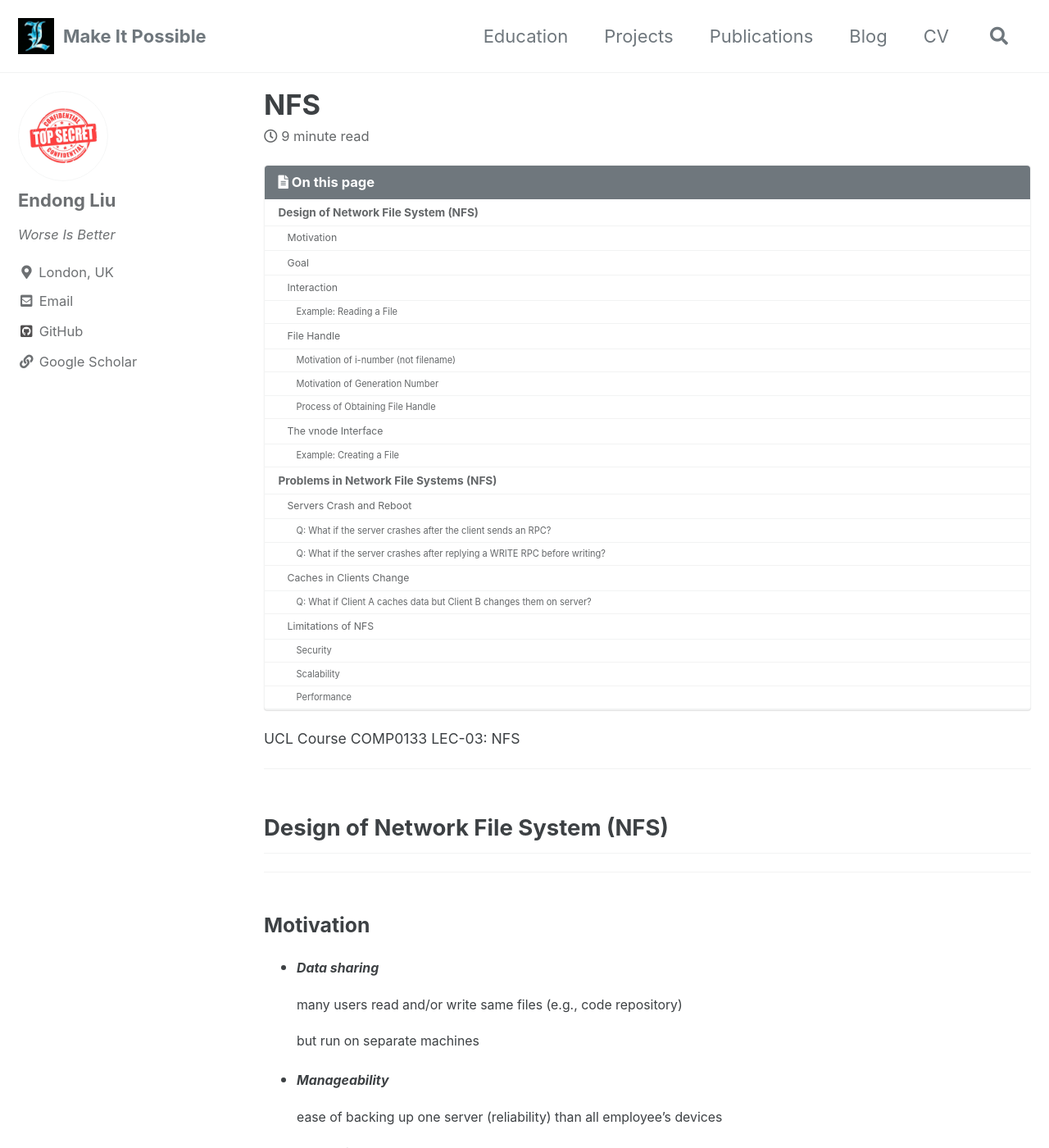
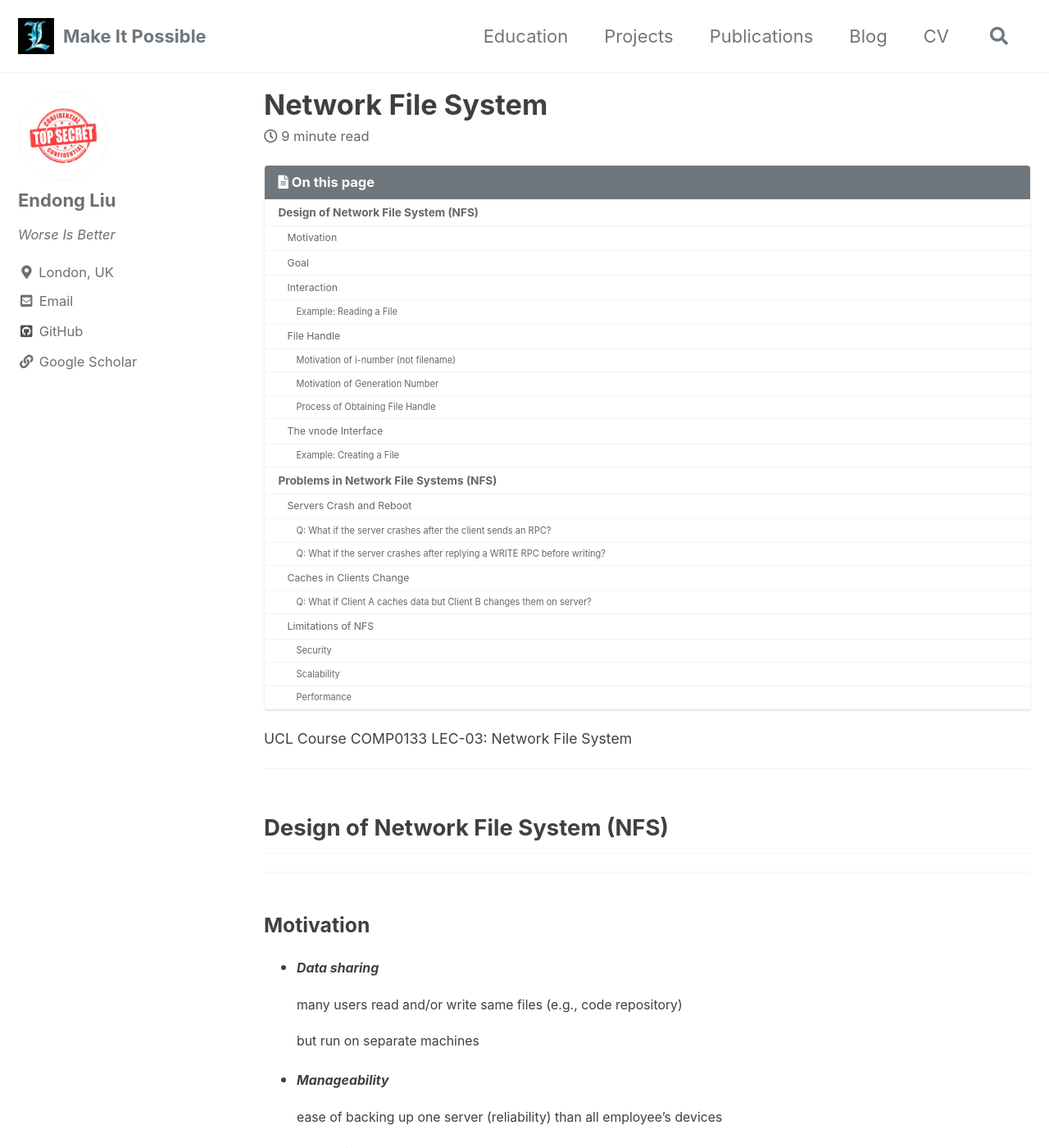
Before and after one commit to ZzPoLariszZ/zzpolariszz.github.io, a Jekyll site: the page built from _posts/2021-10-19-COMP0133-03.md, in a window 1280 px wide and 1400 px high. Shown: the whole window at 82% size. Built offline with Jekyll 4.4.1, drawn with Linux system fonts in a browser that asks for light colours; cached includes are drawn as plain includes.

Commit message:
Update 2021-10-19-COMP0133-03.md

```diff
--- a/_posts/2021-10-19-COMP0133-03.md
+++ b/_posts/2021-10-19-COMP0133-03.md
@@ -1,6 +1,6 @@
 ---
 layout: single
-title: "NFS"
+title: "Network File System"
 excerpt_separator: <!--more-->
 tags: UCL-Course COMP0133
 author_profile: true
@@ -9,7 +9,7 @@ toc: true
 classes: wide
 ---
 
-UCL Course COMP0133 LEC-03: NFS
+UCL Course COMP0133 LEC-03: Network File System
 
 <!--more-->
 
```
